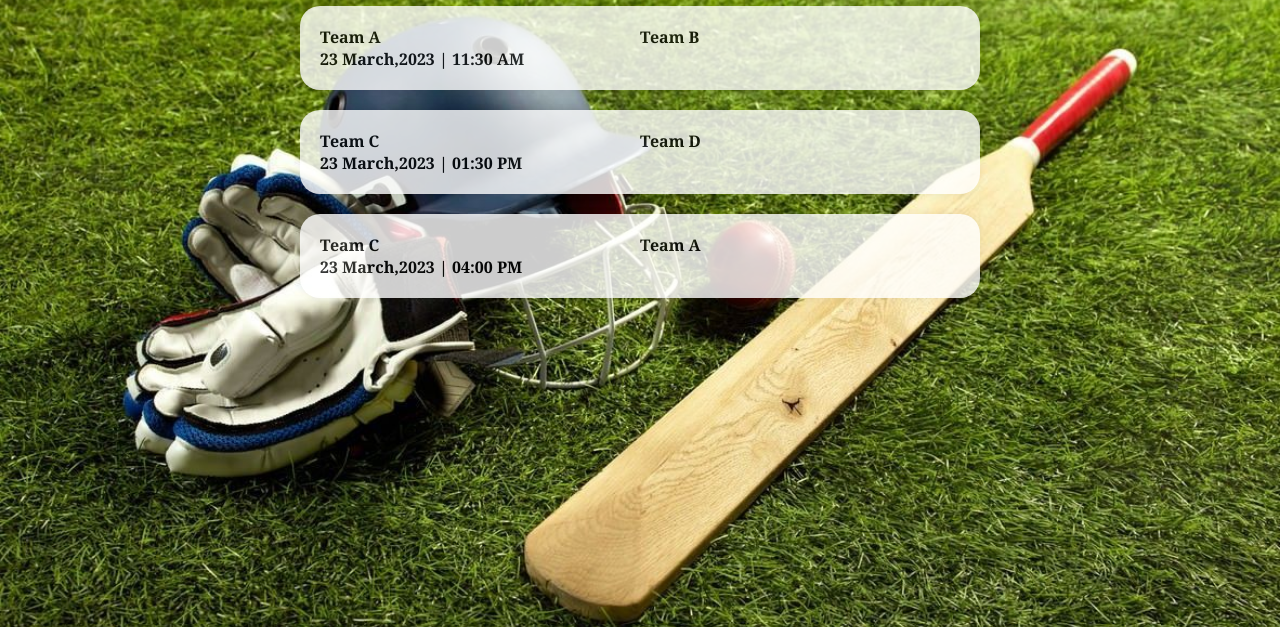
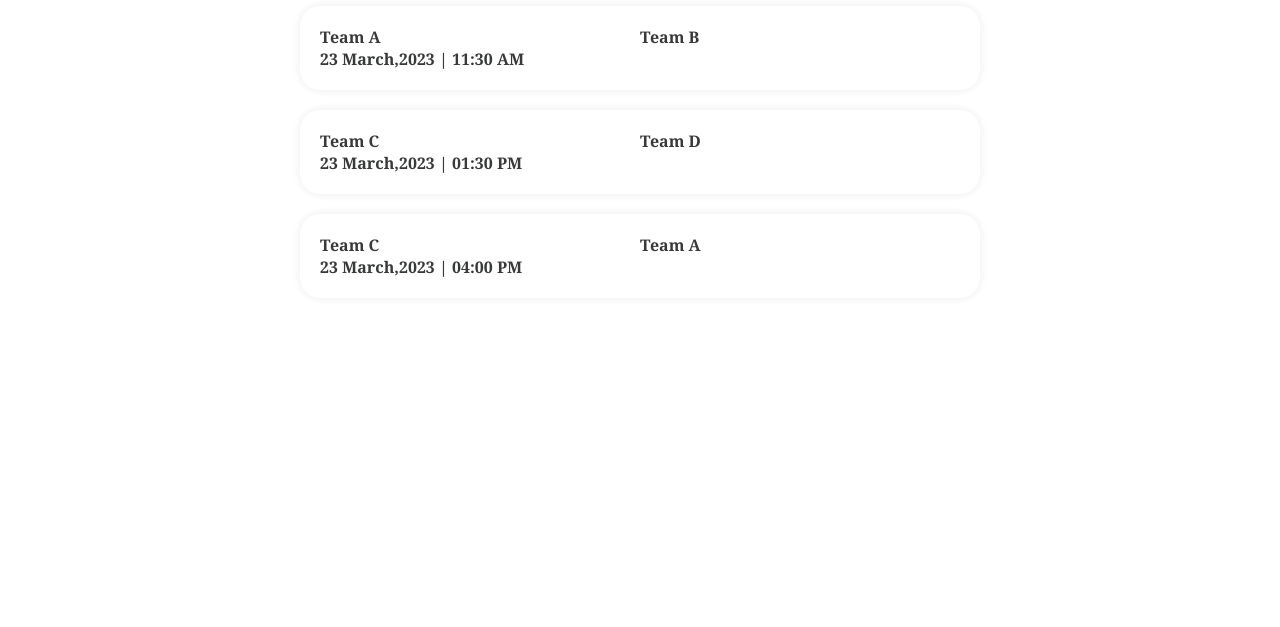
Before and after one commit to niyati-desai/Miniproject, a plain HTML site: page upcoming_football.html in a window 1280 px wide. Shown: the part 173-800 px from the top of the page. Drawn offline with Linux system fonts and the light colour scheme.

Commit message:
Update upcoming_football.html

```diff
--- a/upcoming_football.html
+++ b/upcoming_football.html
@@ -4,7 +4,7 @@
     <meta charset="UTF-8">
     <meta name="viewport" content="width=device-width, initial-scale=1.0">
     <title>Viewer Dashboard</title>
-    <link rel="stylesheet" href="styles_upcoming_cricket.css">
+    <link rel="stylesheet" href="styles_upcoming_football.css">
 </head>
 <body>
     <header class="welcome-header">
```
